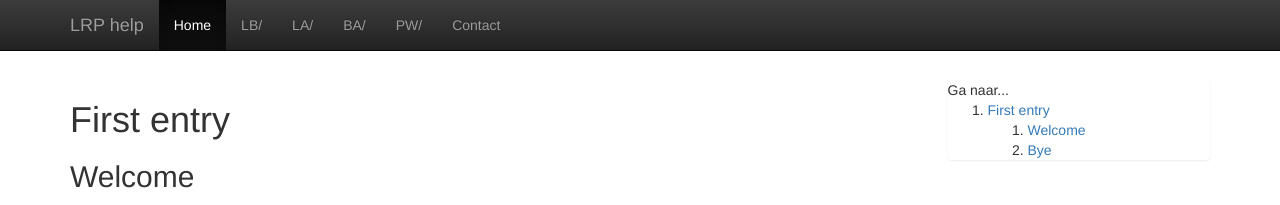
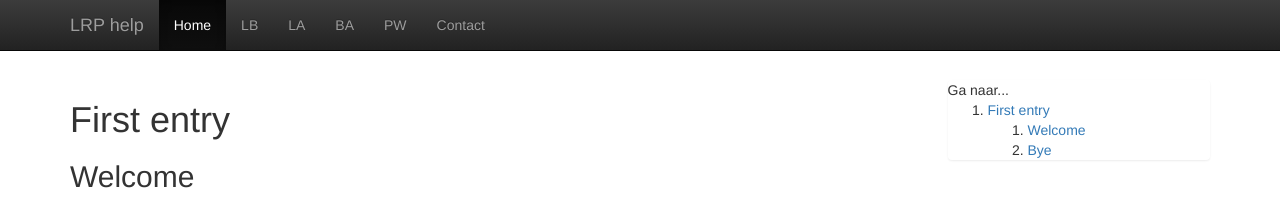
Before and after one commit to lrphelp/docs, a Jekyll site: the page built from index.md, in a window 1280 px wide. Shown: the top 205 px of the page. Built offline with Jekyll 4.4.1, drawn with Linux system fonts in a browser that asks for light colours.

Commit message:
Revert "Better?"
This reverts commit 8b6e62668184ced6fc7c040fa5bd0c528f93f41b.

```diff
--- a/_layouts/default.html
+++ b/_layouts/default.html
@@ -34,10 +34,10 @@
 				<div id="navbar" class="collapse navbar-collapse">
 				  <ul class="nav navbar-nav">
 					<li class="active"><a href="/">Home</a></li>
-					<li><a href="/LB">LB/</a></li>
-					<li><a href="/LA">LA/</a></li>
-					<li><a href="/BA">BA/</a></li>
-					<li><a href="/PW">PW/</a></li>
+					<li><a href="/LB">LB</a></li>
+					<li><a href="/LA">LA</a></li>
+					<li><a href="/BA">BA</a></li>
+					<li><a href="/PW">PW</a></li>
 					<li><a href="http://lrp-netwerk.pkn.nl/home-lrp/contact">Contact</a></li>
 				  </ul>
 				</div><!-- /.nav-collapse -->
```
